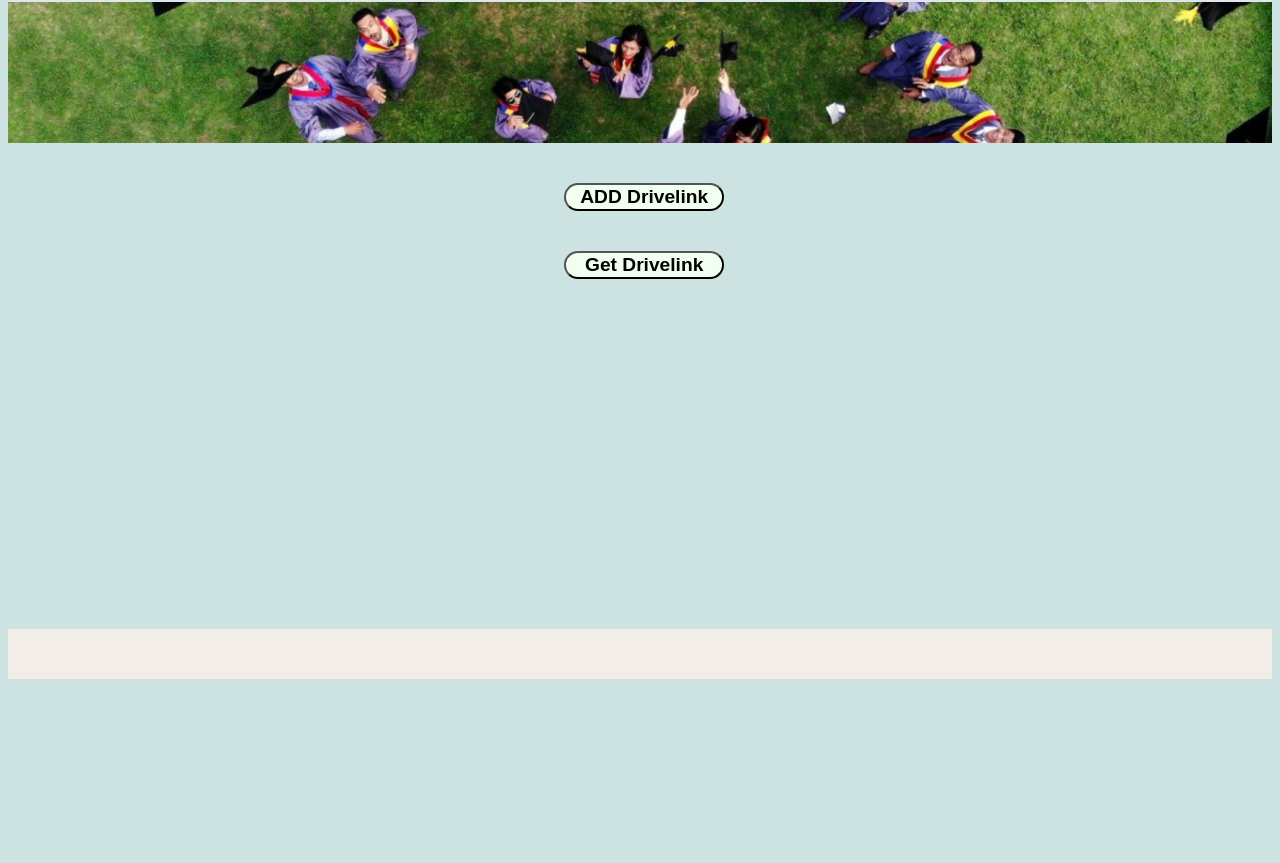
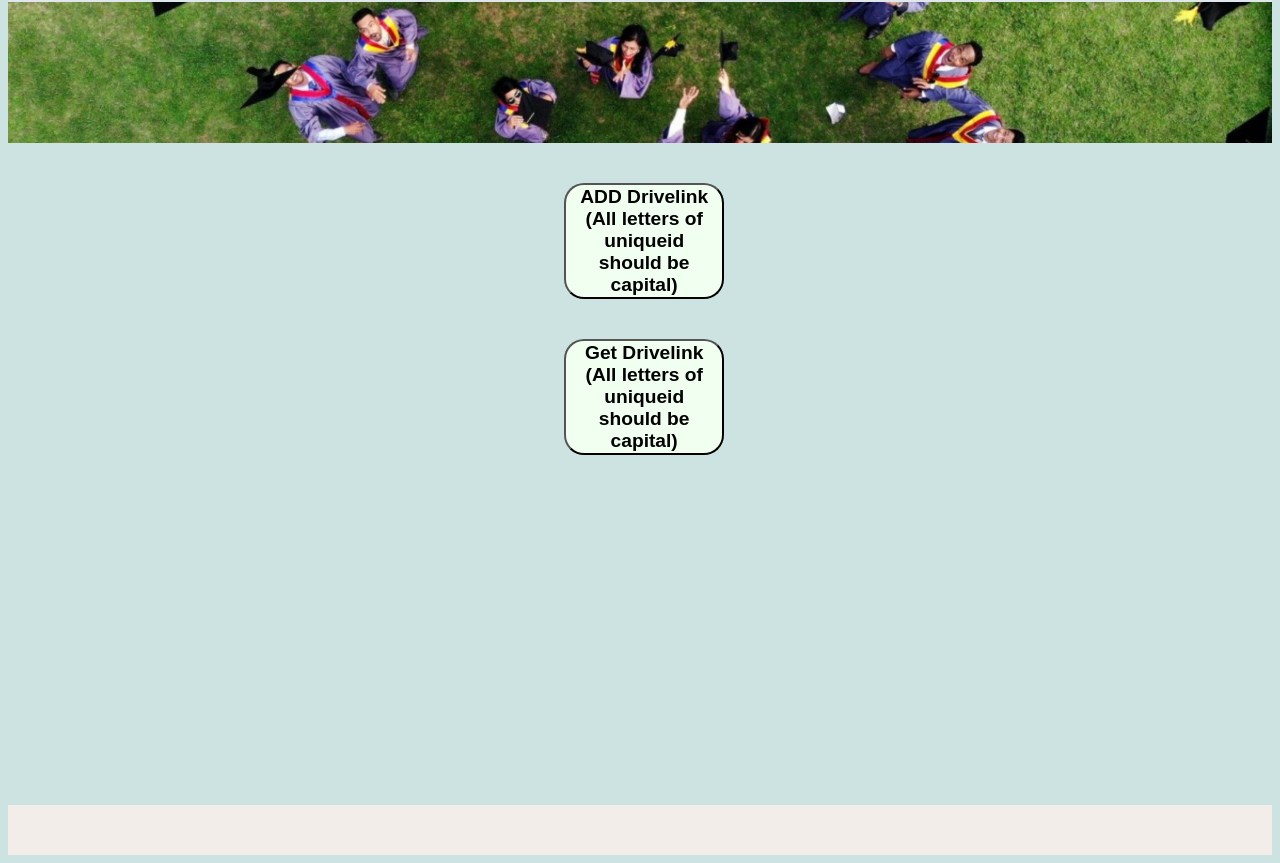
Before and after one commit to tanvir1811/MyquesionBankFrontend2, a plain HTML site: page index.html in a window 1280 px wide. Shown: the part 61-924 px from the top of the page. Before the commit the page ends 800 px from the top, so only its background shows below. Drawn offline with Linux system fonts and the light colour scheme.

Commit message:
Update index.html

```diff
--- a/index.html
+++ b/index.html
@@ -23,13 +23,13 @@
 
 <section id="s21">
     <button type="button" id="pm" onclick="get()" onkeypress="get()">
-        ADD Drivelink
+        ADD Drivelink (All letters of uniqueid should be capital)
     </button>
 </section>
 
 <section id="s212">
     <button type="button" id="pm1" onclick="get1()" onkeypress="get1()">
-        Get Drivelink
+        Get Drivelink (All letters of uniqueid should be capital)
     </button>
 </section>
 
```
